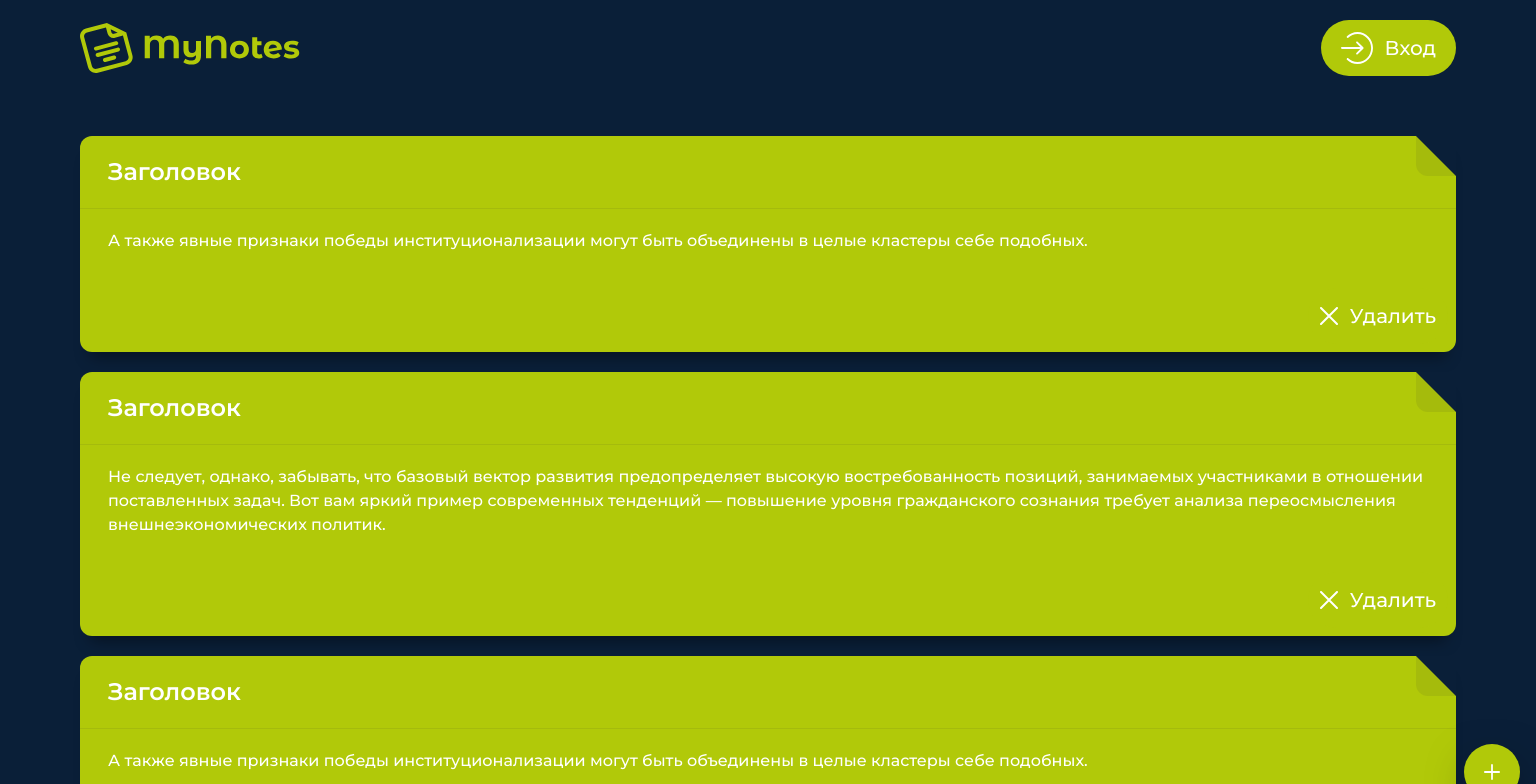
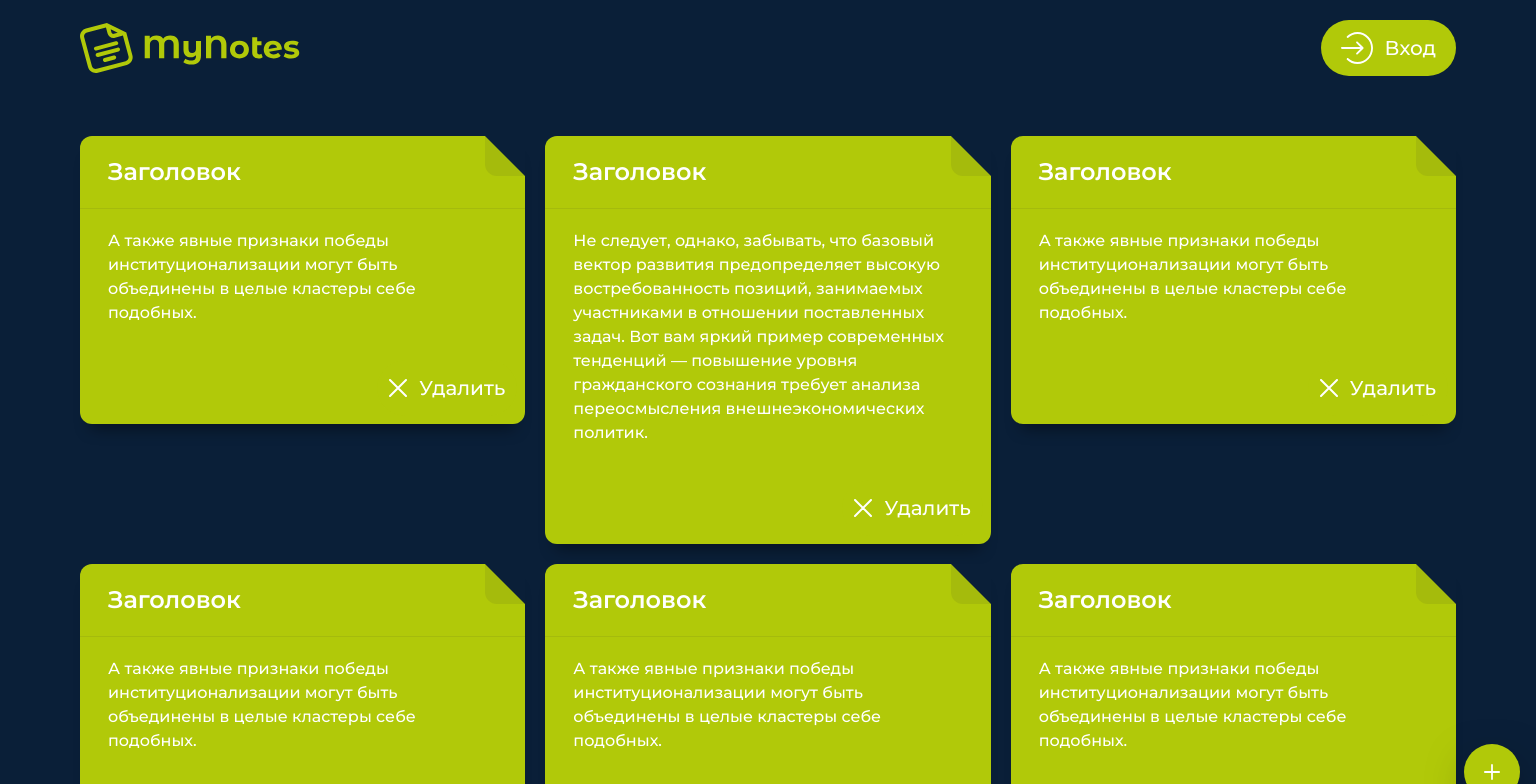
Before and after one commit to vytalymedvedev/my-notes, a Vue app: page / in a window 1536 px wide. Shown: the top 784 px of the page. Built offline with nearby package versions, Linux system fonts and the light colour scheme.

Commit message:
Fix notePage styles

```diff
--- a/src/components/NotePage.vue
+++ b/src/components/NotePage.vue
@@ -108,11 +108,16 @@ export default {
 	}
 }
 
+@media screen and (min-width: 1366px) {
+	.note-page__table {
+		grid-template-columns: 1fr 1fr 1fr;
+    grid-auto-rows: min-content;
+	}
+}
+
 @media screen and (min-width: 1920px) {
 	.note-page__table {
-		grid-template-columns: 1fr 1fr 1fr;
-    gap: 40px;
-    grid-auto-rows: min-content;
+		gap: 40px;
 	}
 }
 
```
